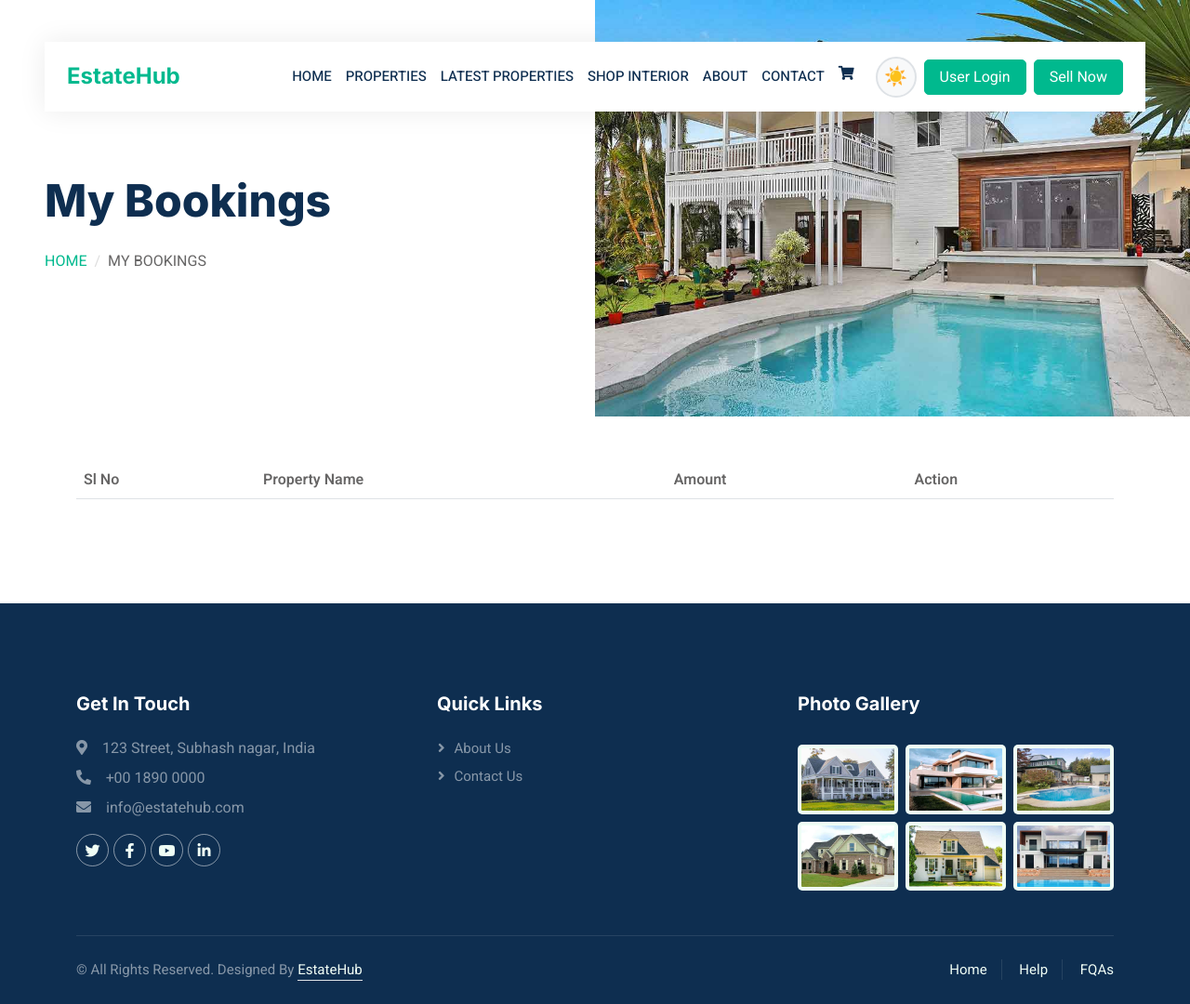
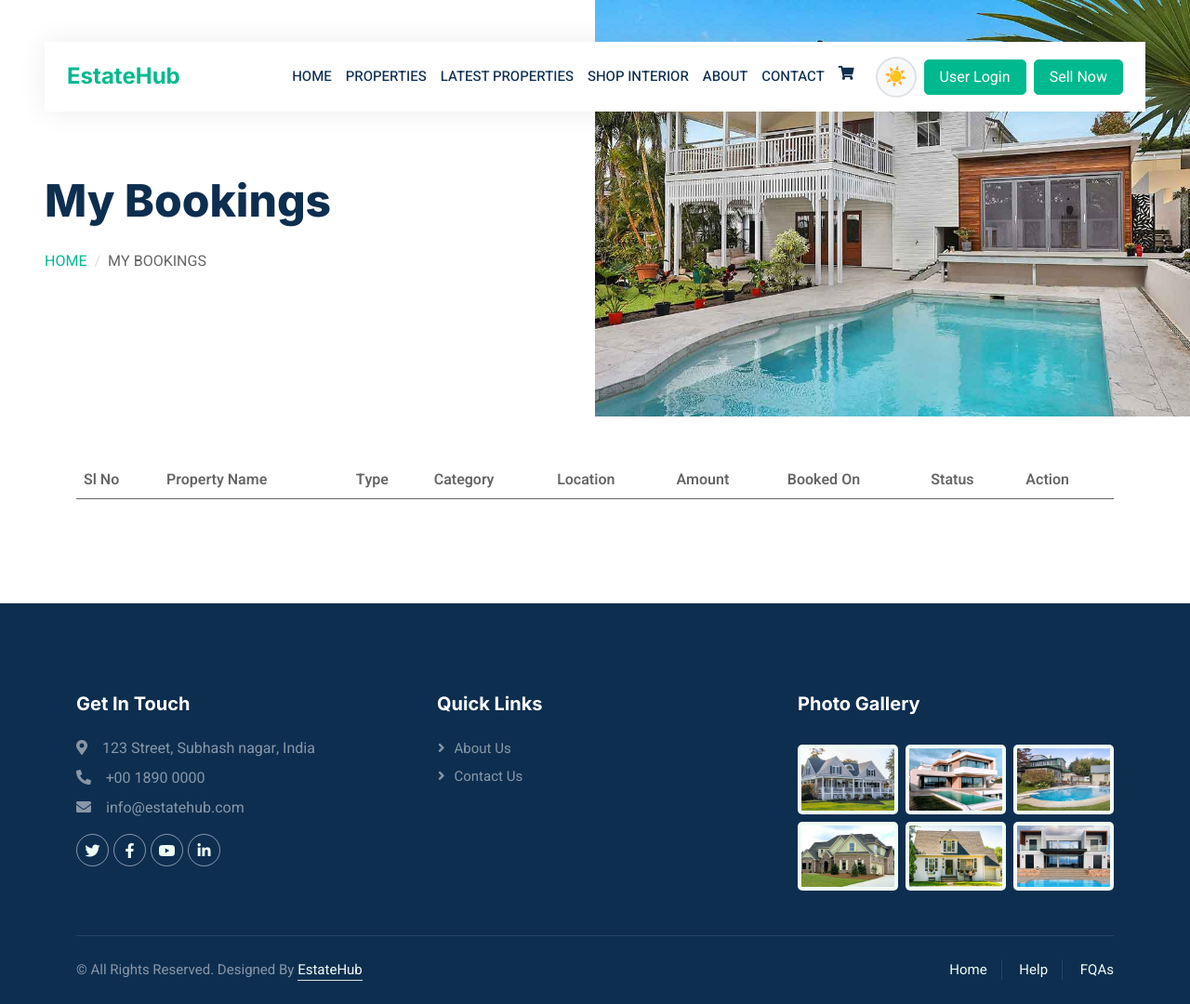
Before and after one commit to rajat799/EstateHub, a Django app: page /my_bookings/ in a window 1280 px wide. Shown: the whole page at 93% size. Run offline with Django 4.2, Linux system fonts and the light colour scheme; lists and menus that the app fills with data are empty; some libraries are stand-ins or nearby versions.

Commit message:
feat: enrich My Bookings table with property type, category, location, date and status

```diff
--- a/app/templates/web/my_bookings.html
+++ b/app/templates/web/my_bookings.html
@@ -77,13 +77,21 @@
         <div class="container-xxl py-5">
             <div class="container">
                 <div>
-                    <table id="tableData" class="table">
+                    <table id="tableData" class="table table-hover">
+                        <thead>
                         <tr>
                             <th>Sl No</th>
                             <th>Property Name</th>
+                            <th>Type</th>
+                            <th>Category</th>
+                            <th>Location</th>
                             <th>Amount</th>
+                            <th>Booked On</th>
+                            <th>Status</th>
                             <th>Action</th>
                         </tr>
+                        </thead>
+                        <tbody></tbody>
                     </table>
                 </div>
             </div>
@@ -198,34 +206,57 @@
         document.getElementById('modalImage').src = imageSrc;
     }
     function getData() {
-        // alert("1");
         var formData = new FormData();
         formData.append("csrfmiddlewaretoken", $('input[name=csrfmiddlewaretoken]').val());
         formData.append("action", "getData");
 
         $.ajax({
-
             url: "/my_bookings_list/",
             type: "POST",
             data: formData,
             processData: false,
             contentType: false,
             success: function (response) {
-                $("#tableData tr:gt(0)").remove();
+                $("#tableData tbody").empty();
                 for (var i = 0; i < response.length; i++) {
                     var j = i + 1;
                     var amt = String(response[i].bk_amount).replace(/[^\d.]/g, '');
-                    $("#tableData").append('<tr><td>' + j + '</td><td style="display: none;">' + response[i].bk_id + '</td><td style="display: none;">' + response[i].bk_property_id + '</td><td>' + response[i].bk_seller_name + '</td><td>₹' + amt + '</td><td><button type="button" onClick="cancelBooking(' + response[i].bk_id + ', ' + response[i].bk_property_id + ');" class="btn btn-danger">Cancel</button</td></tr>');
+                    var propType = response[i].property_type || 'N/A';
+                    var typeBadge = propType.toLowerCase() === 'rent'
+                        ? '<span class="badge bg-info text-dark">Rent</span>'
+                        : '<span class="badge bg-success">Buy</span>';
+                    var category = response[i].property_category || 'N/A';
+                    var location = response[i].property_place || '';
+                    if (response[i].property_location) {
+                        location = location ? location + ', ' + response[i].property_location : response[i].property_location;
+                    }
+                    if (!location) location = 'N/A';
+                    var bookedOn = response[i].bk_created_date || 'N/A';
+                    var status = '<span class="badge bg-success">Confirmed</span>';
+
+                    $("#tableData tbody").append(
+                        '<tr>' +
+                            '<td>' + j + '</td>' +
+                            '<td style="display:none;">' + response[i].bk_id + '</td>' +
+                            '<td style="display:none;">' + response[i].bk_property_id + '</td>' +
+                            '<td>' + response[i].bk_seller_name + '</td>' +
+                            '<td>' + typeBadge + '</td>' +
+                            '<td>' + category + '</td>' +
+                            '<td>' + location + '</td>' +
+                            '<td>₹' + amt + '</td>' +
+                            '<td>' + bookedOn + '</td>' +
+                            '<td>' + status + '</td>' +
+                            '<td><button type="button" onClick="cancelBooking(' + response[i].bk_id + ', ' + response[i].bk_property_id + ');" class="btn btn-danger btn-sm">Cancel</button></td>' +
+                        '</tr>'
+                    );
                 }
             },
             error: function (request, error) {
                 console.error(error);
             },
             complete: function () {
-
             },
         });
-
     }
     getData();
 
--- a/app/views.py
+++ b/app/views.py
@@ -1287,6 +1287,32 @@ def myBookings(request):
         bk_user_email=request.session["web_email"], bk_status="Success"
     ).values()
     data = list(data)
+
+    # Enrich each booking with property details
+    for item in data:
+        try:
+            prop = Properties.objects.filter(pr_id=item["bk_property_id"]).values(
+                "pr_category", "pr_property_type", "pr_location", "pr_place", "pr_image"
+            ).first()
+            if prop:
+                item["property_category"] = prop["pr_category"]
+                item["property_type"] = prop["pr_property_type"]  # e.g. "Buy" or "Rent"
+                item["property_location"] = prop["pr_location"]
+                item["property_place"] = prop["pr_place"]
+                item["property_image"] = str(prop["pr_image"])
+            else:
+                item["property_category"] = "N/A"
+                item["property_type"] = "N/A"
+                item["property_location"] = "N/A"
+                item["property_place"] = "N/A"
+                item["property_image"] = ""
+        except Exception:
+            item["property_category"] = "N/A"
+            item["property_type"] = "N/A"
+            item["property_location"] = "N/A"
+            item["property_place"] = "N/A"
+            item["property_image"] = ""
+
     values = JsonResponse(data, safe=False)
     return values
 
```
